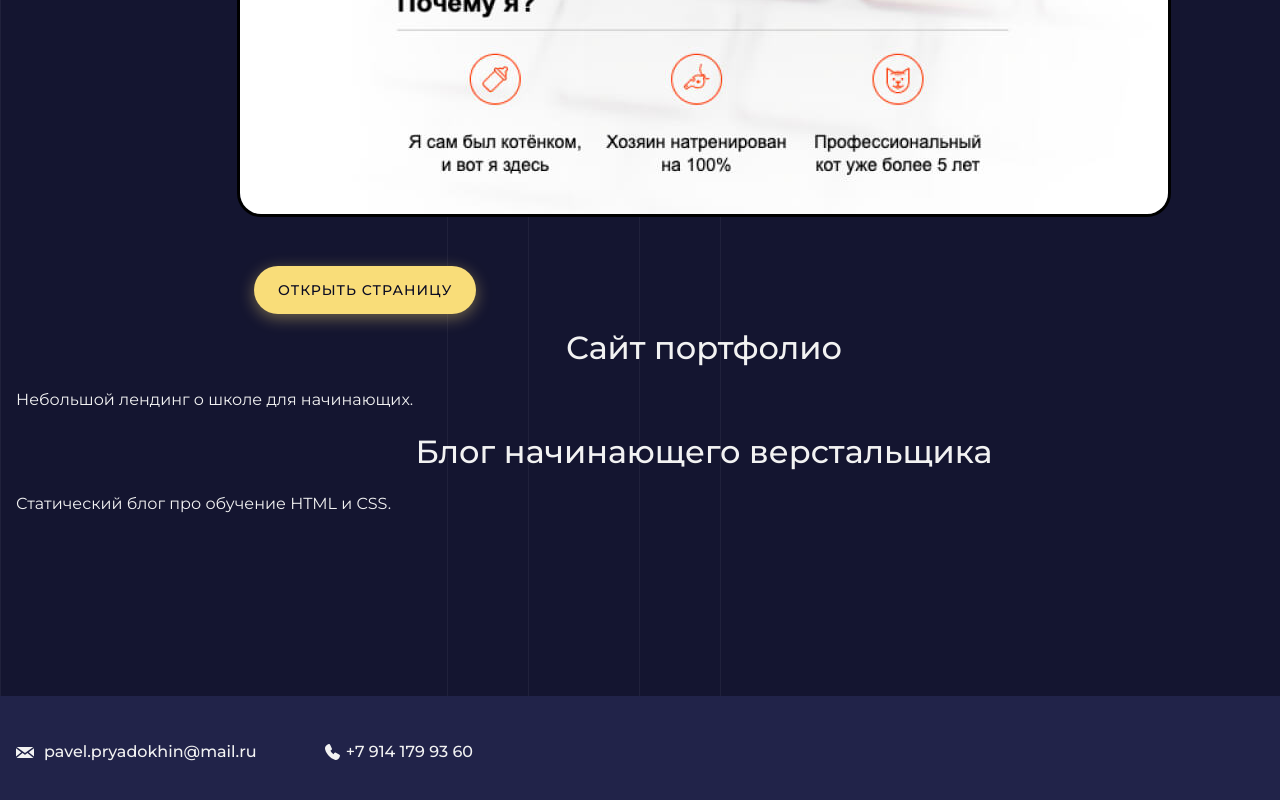
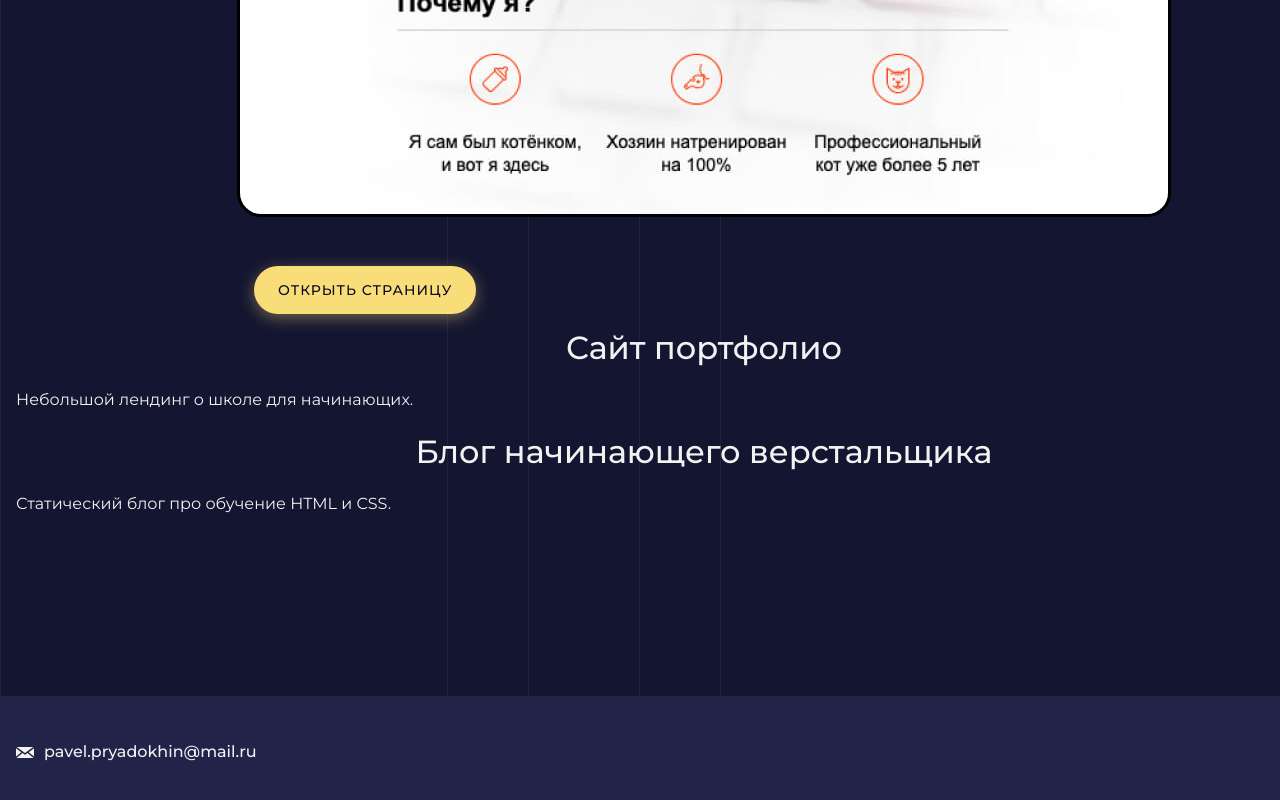
Before and after one commit to pavelpryadokhin/pavelpryadokhin.github.io, a plain HTML site: page index.html in a window 1280 px wide. Shown: the part 2795-3595 px from the top of the page. Drawn offline with Linux system fonts and the light colour scheme.

Commit message:
Update index.html

```diff
--- a/index.html
+++ b/index.html
@@ -62,7 +62,6 @@
     <footer class="page-footer">
        <div class="container">
          <a class="footer-email" href="mailto:pavel.pryadokhin@mail.ru">pavel.pryadokhin@mail.ru</a>
-         <a class="footer-phone" href="tel:+79141799360">+7 914 179 93 60</a>
        </div>
     </footer>
   </body>
```
